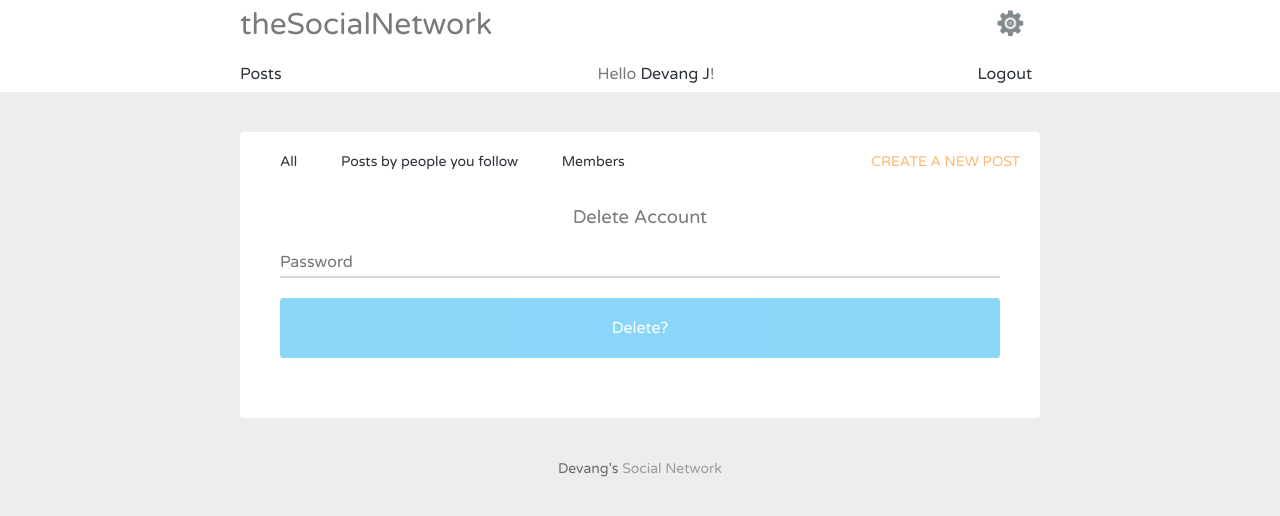
After one commit to DevangJ/theSocialNetwork, a Flask app: page /settings/delete_account in a window 1280 px wide. The commit adds this page. Shown: the top 516 px of the page. Run offline with Flask 2, Linux system fonts and the light colour scheme; a user stored in the database is signed in; data that the repository does not hold is empty; some libraries are stand-ins or nearby versions.

Commit message:
Member lists

```diff
--- a/app.py
+++ b/app.py
@@ -211,6 +211,36 @@ def settings_new_password():
                 flash("Incorrect Password!", "error")
         return render_template('password_edit.html', form = form)
 
+@app.route('/settings/delete_account', methods=('GET', 'POST'))
+def settings_delete_account():
+    if session['login']:
+        form = forms.DeleteForm()
+        user = member_info(session['user_id'])
+        if form.validate_on_submit():
+            if check_password_hash(user[0][2], form.password.data):
+                delete_member(user[0][0])
+                flash('Account Deleted', 'success')
+                logout()
+                return redirect(url_for('index'))
+            else:
+                flash("Incorrect Password!", "error")
+        return render_template('delete_account.html', form = form)
+
+@app.route('/stream_member')
+def stream_member():
+    stream = username_fetch()
+    return render_template('stream_members.html', stream = stream)
+
+@app.route('/stream_member/following')
+def stream_member_following():
+    stream = following_list(session['user_id'])
+    return render_template('stream_members.html', stream = stream)
+
+@app.route('/stream_member/follower')
+def stream_member_follower():
+    stream = follower_list(session['user_id'])
+    return render_template('stream_members.html', stream = stream)
+
 #Handle 404 Errors
 @app.errorhandler(404)
 def not_found(error):
@@ -224,4 +254,5 @@ if __name__ == '__main__':
     app.jinja_env.globals.update(post_list_by_id=post_list_by_id)
     app.jinja_env.globals.update(like_list_by_post_id=like_list_by_post_id)
     app.jinja_env.globals.update(post_list_by_my_id=post_list_by_my_id)
+    app.jinja_env.globals.update(user_id_fetch_by_name=user_id_fetch_by_name)
     app.run(debug=DEBUG, host=HOST, port=PORT, threaded=THREADED)
--- a/db.py
+++ b/db.py
@@ -1,9 +1,13 @@
 import mysql.connector
+# import psycopg2
 from flask_bcrypt import generate_password_hash, check_password_hash
 
 #DB connections and calls
 def connectDB(host='localhost', database='thesocialnetwork', user='root', password='1234'):
     return mysql.connector.connect(host=host, database=database, user=user, password=password)
+
+# def connectDB(host='localhost', database='thesocialnetwork', user='root', password='1234'):
+#     return psycopg2.connect("host=%s, dbname=%s, user=%s, password=%s", (host, database, user, password))
 
 def disconnectDB(conn):
     conn.close()
@@ -53,6 +57,15 @@ def update_password(user_id, password):
     user_id = str(user_id)
     password = generate_password_hash(password)
     executeDB(c,"update members set password=%s where user_id=%s",(password, user_id))
+    disconnectDB(c)
+    return True
+
+def delete_member(user_id):
+    c = connectDB()
+    user_id = str(user_id)
+    executeDB(c,"delete from members where user_id="+user_id,())
+    flush_follow(user_id)
+    flush_posts(user_id)
     disconnectDB(c)
     return True
 
@@ -175,8 +188,9 @@ def member_info(user_id):
 def username_fetch():
     c = connectDB()
     result = queryDB(c,"select username from members")
+    result1 = [x[0] for x in result]
     disconnectDB(c)
-    return result
+    return result1
 
 def username_not_mine_fetch(username):
     c = connectDB()
@@ -189,6 +203,14 @@ def username_fetch_by_id(user_id):
     c = connectDB()
     user_id = str(user_id)
     result = queryDB(c,"select username from members where user_id = "+user_id)
+    result = result[0][0]
+    disconnectDB(c)
+    return result
+
+def user_id_fetch_by_name(username):
+    c = connectDB()
+    username = str(username)
+    result = queryDB(c,"select user_id from members where username = '"+username+"'")
     result = result[0][0]
     disconnectDB(c)
     return result
@@ -216,6 +238,10 @@ def members_list():
 def flush_posts(user_id):
     c = connectDB()
     user_id = str(user_id)
+    result = post_list_by_my_id(user_id)
+    post_list = [x[0] for x in result]
+    for post in post_list:
+        flush_likes(post)
     executeDB(c,"delete from posts where user_id="+user_id,())
     disconnectDB(c)
     return True
--- a/forms.py
+++ b/forms.py
@@ -114,3 +114,6 @@ class PasswordForm(FlaskForm):
         'Confirm Password',
         validators=[DataRequired()]
     )
+
+class DeleteForm(FlaskForm):
+    password = PasswordField('Password', validators=[DataRequired()])
--- /dev/null
+++ b/templates/delete_account.html
@@ -0,0 +1,15 @@
+{% extends "layout.html" %}
+{% from 'macros.html' import render_field %}
+
+{% block content %}
+<h1 class="grid-100">
+  Delete Account
+</h1>
+<form method="POST" action="" class="form">
+    {{ form.hidden_tag() }}
+    {% for field in form %}
+        {{ render_field(field) }}
+    {% endfor %}
+    <button type="submit" id="submit">Delete?</button>
+</form>
+{% endblock %}
--- a/templates/layout.html
+++ b/templates/layout.html
@@ -80,7 +80,8 @@
             <!-- <a href="">Most Liked</a> -->
             {% if session['login'] %}
               <a href="{{ url_for('index') }}">All</a>
-              <a href="{{ url_for('stream', user_id = session['user_id']) }}">Following</a>
+              <a href="{{ url_for('stream', user_id = session['user_id']) }}">Posts by people you follow</a>
+              <a href="{{ url_for('stream_member') }}">Members</a>
               <a href="{{ url_for('post') }}" class="new">Create a New Post</a>
             {% endif %}
 
--- a/templates/settings.html
+++ b/templates/settings.html
@@ -11,5 +11,8 @@
     <div class="post">
       <p><a href="{{ url_for('settings_new_password') }}">Change Password</a><br></p>
     </div>
+    <div class="post">
+      <p><a href="{{ url_for('settings_delete_account') }}">Delete Account</a><br></p>
+    </div>
   </article>
 {% endblock %}
```
Also changed, not shown: templates/stream_members.html (+13 -6 lines), social.db (deleted).
